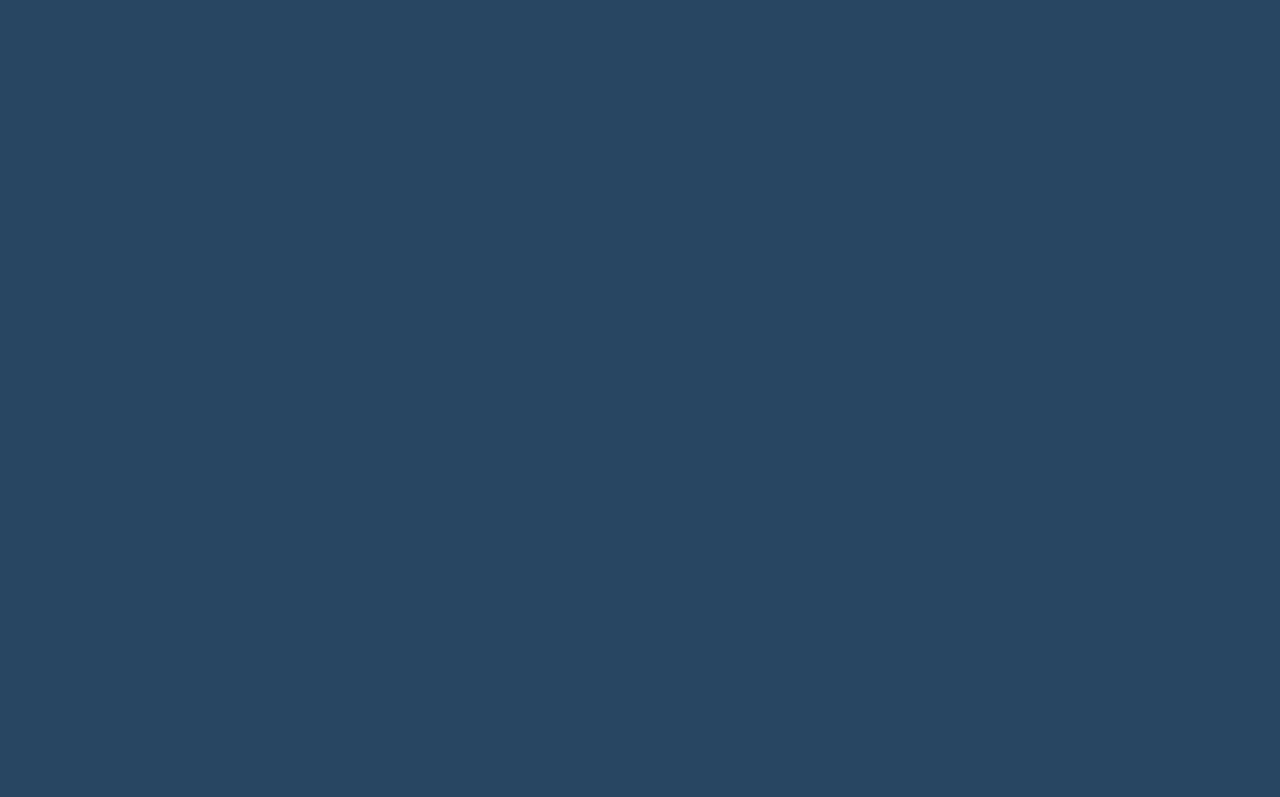
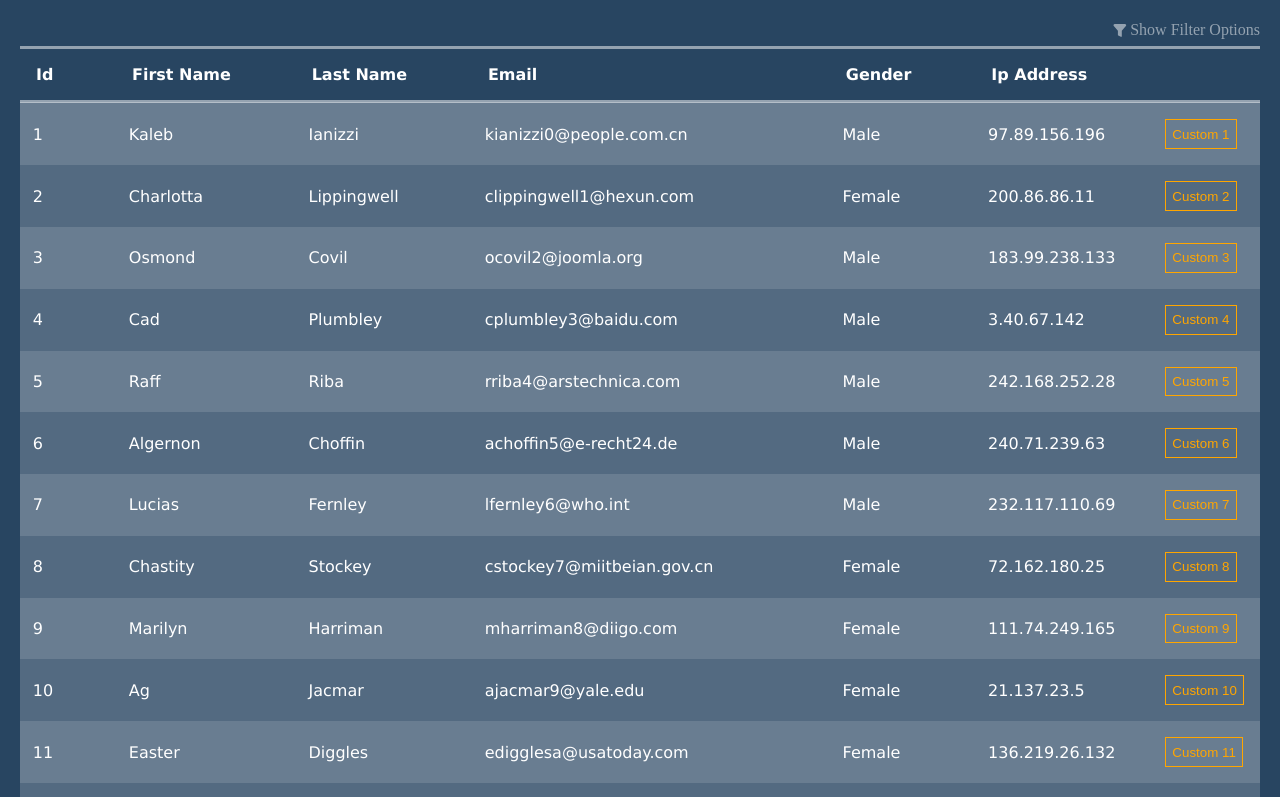
Before and after one commit to nruffing/data-grid-vue, a Vue app: page /full-height in a window 1280 px wide. Shown: the top 797 px of the page. Built offline with nearby package versions, Linux system fonts and the light colour scheme.

Commit message:
add full height option which always forces the footer to the bottom of the grids parent

```diff
--- a/lib/components/DataGridVue.vue
+++ b/lib/components/DataGridVue.vue
@@ -1,5 +1,11 @@
 <template>
-  <div class="dgv-data-grid-container" :class="{ 'dgv-full-width': fullWidth }">
+  <div
+    class="dgv-data-grid-container"
+    :class="{
+      'dgv-full-width': fullWidth,
+      'dgv-full-height': fullHeight,
+    }"
+  >
     <div class="dgv-options-header">
       <span
         v-if="filterable"
@@ -136,6 +142,11 @@ export default defineComponent({
       required: false,
       default: true,
     },
+    fullHeight: {
+      type: Boolean,
+      required: false,
+      default: false,
+    },
   },
   data(): Data {
     return {
--- a/src/views/FullHeightView.vue
+++ b/src/views/FullHeightView.vue
@@ -1,13 +1,48 @@
 <template>
   <main>
-
+    <DataGridVue
+      :data="mockData"
+      :columns="testDataColumns"
+      :sort-options="{
+        sortable: true,
+        multiColumn: true,
+      }"
+      :full-height="true"
+    >
+      <template v-slot:cell-actions="{ dataItem }">
+        <button>Custom {{ dataItem.id }}</button>
+      </template>
+    </DataGridVue>
   </main>
 </template>
 
 <script lang="ts">
 import { defineComponent } from 'vue';
 
+import DataGridVue from '../../lib/components/DataGridVue.vue'
+import { type Column } from '../../lib/DataGridVue'
+
+import { TestDataColumns, type TestDataItem } from '../test-data/test-data'
+import MOCK_DATA from '../test-data/MOCK_DATA'
+
 export default defineComponent({
   name: 'FullHeightView',
+  components: {
+    DataGridVue,
+  },
+  computed: {
+    testDataColumns(): Column[] {
+      return TestDataColumns
+    },
+    mockData(): TestDataItem[] {
+      return MOCK_DATA
+    },
+  },
 })
 </script>
+
+<style scoped>
+main {
+  height: calc(100vh - 40px);
+}
+</style>
```
Also changed, not shown: lib/styles/DataGridVueDark.css.
